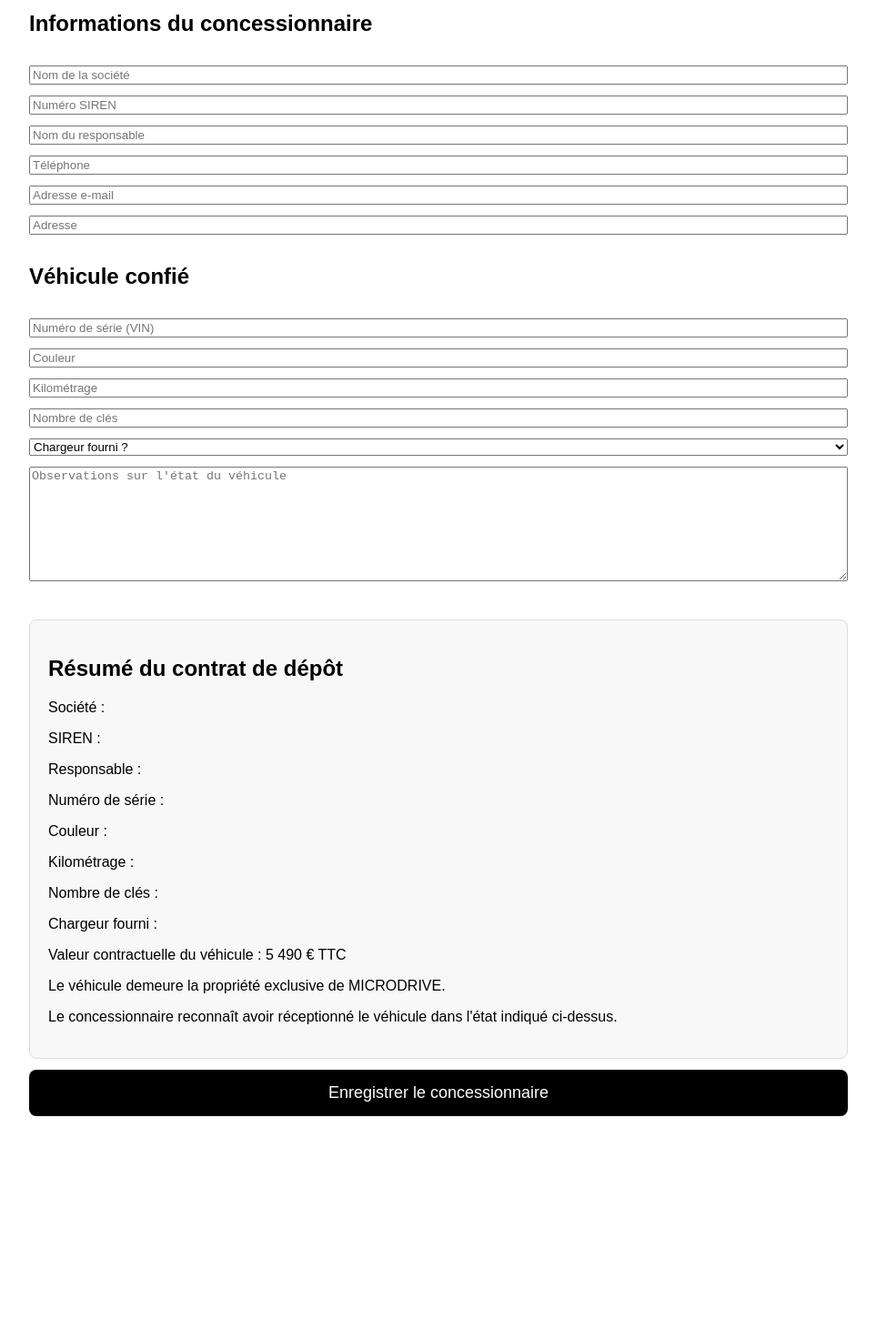
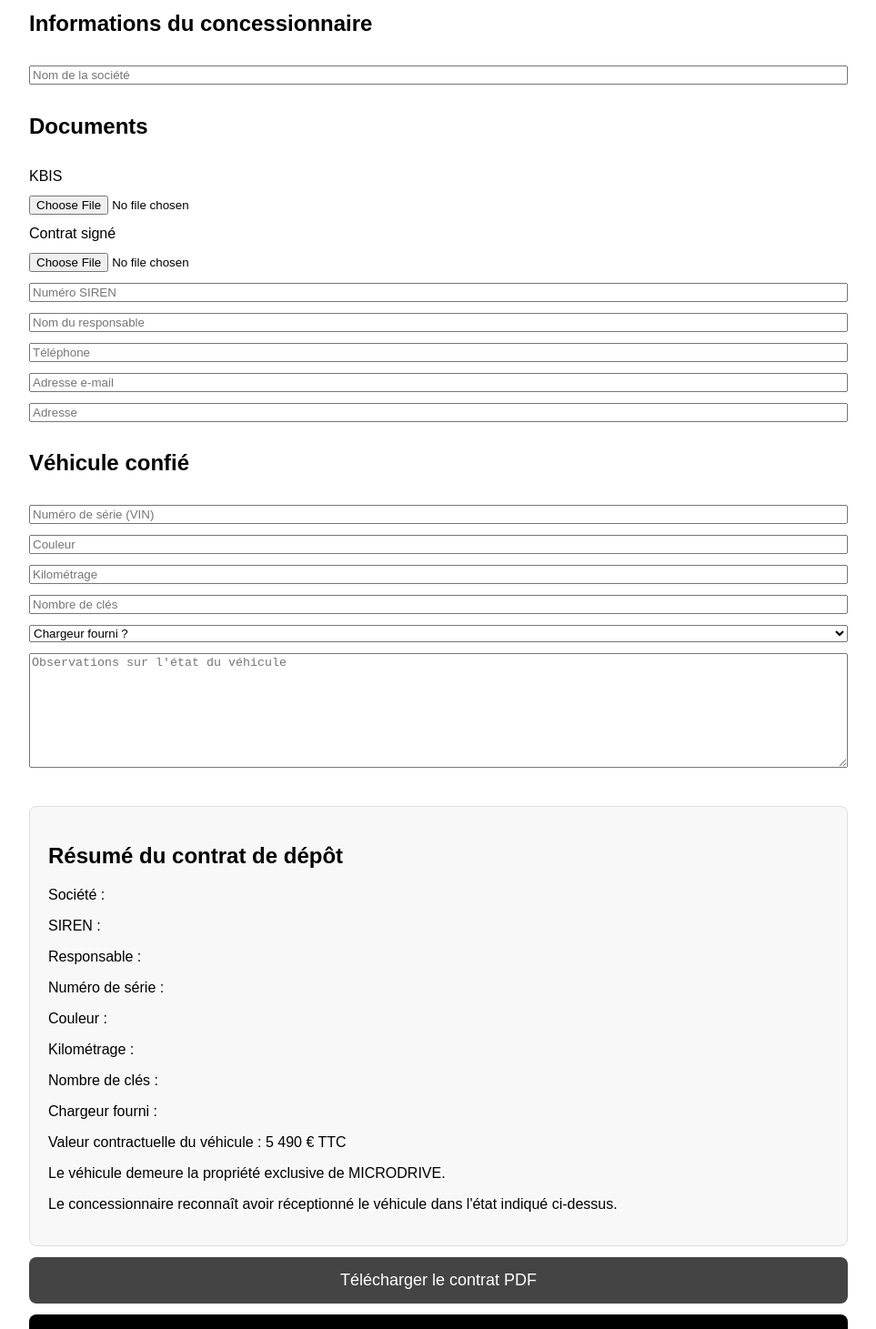
Before and after one commit to khelifamansour/neodrive-site, a Next.js app: page /dealer in a window 1280 px wide. Shown: the part 200-1661 px from the top of the page at 91% size, without its empty margins (158-1121 px from the left). Before the commit the page ends 1457 px from the top, so only its background shows below. Built offline with nearby package versions, Linux system fonts and the light colour scheme.

Commit message:
Update page.tsx

```diff
--- a/app/dealer/page.tsx
+++ b/app/dealer/page.tsx
@@ -11,6 +11,8 @@ const supabase = createClient(
 export default function DealerPage() {
 
 const [loading, setLoading] = useState(false);
+const [kbisFile, setKbisFile] = useState<File | null>(null);
+const [signedContract, setSignedContract] = useState<File | null>(null);
 
 const [form, setForm] = useState({
 
@@ -63,10 +65,54 @@ try {
 
   setLoading(true);
 
-  const { error } =
-    await supabase
-      .from("dealers")
-      .insert([form]);
+  const { data, error } =
+await supabase
+.from("dealers")
+.insert([form])
+.select()
+.single();
+
+if (error) {
+
+alert(error.message);
+return;
+
+}
+
+const dealerId =
+data.id;
+if (kbisFile) {
+
+await supabase.storage
+.from("dealer-files")
+.upload(
+
+
+  `kbis/${dealerId}-${kbisFile.name}`,
+
+  kbisFile
+
+);
+
+
+}
+
+if (signedContract) {
+
+await supabase.storage
+.from("dealer-files")
+.upload(
+
+
+  `contracts/${dealerId}-${signedContract.name}`,
+
+  signedContract
+
+);
+
+
+}
+
 
   if (error) {
 
@@ -128,6 +174,36 @@ return (
       placeholder="Nom de la société"
       onChange={handleChange}
     />
+    <h2>
+Documents
+</h2>
+
+<label>
+KBIS
+</label>
+
+<input
+type="file"
+onChange={(e) =>
+setKbisFile(
+e.target.files?.[0] || null
+)
+}
+/>
+
+<label>
+Contrat signé
+</label>
+
+<input
+type="file"
+onChange={(e) =>
+setSignedContract(
+e.target.files?.[0] || null
+)
+}
+/>
+
 
     <input
       name="siren"
@@ -276,6 +352,22 @@ return (
       </p>
 
     </div>
+<button
+type="button"
+onClick={() => window.print()}
+style={{
+padding: 15,
+fontSize: 18,
+background: "#444",
+color: "#fff",
+border: "none",
+borderRadius: 8,
+cursor: "pointer"
+}}
+
+>
+
+Télécharger le contrat PDF </button>
 
     <button
       type="submit"
```
